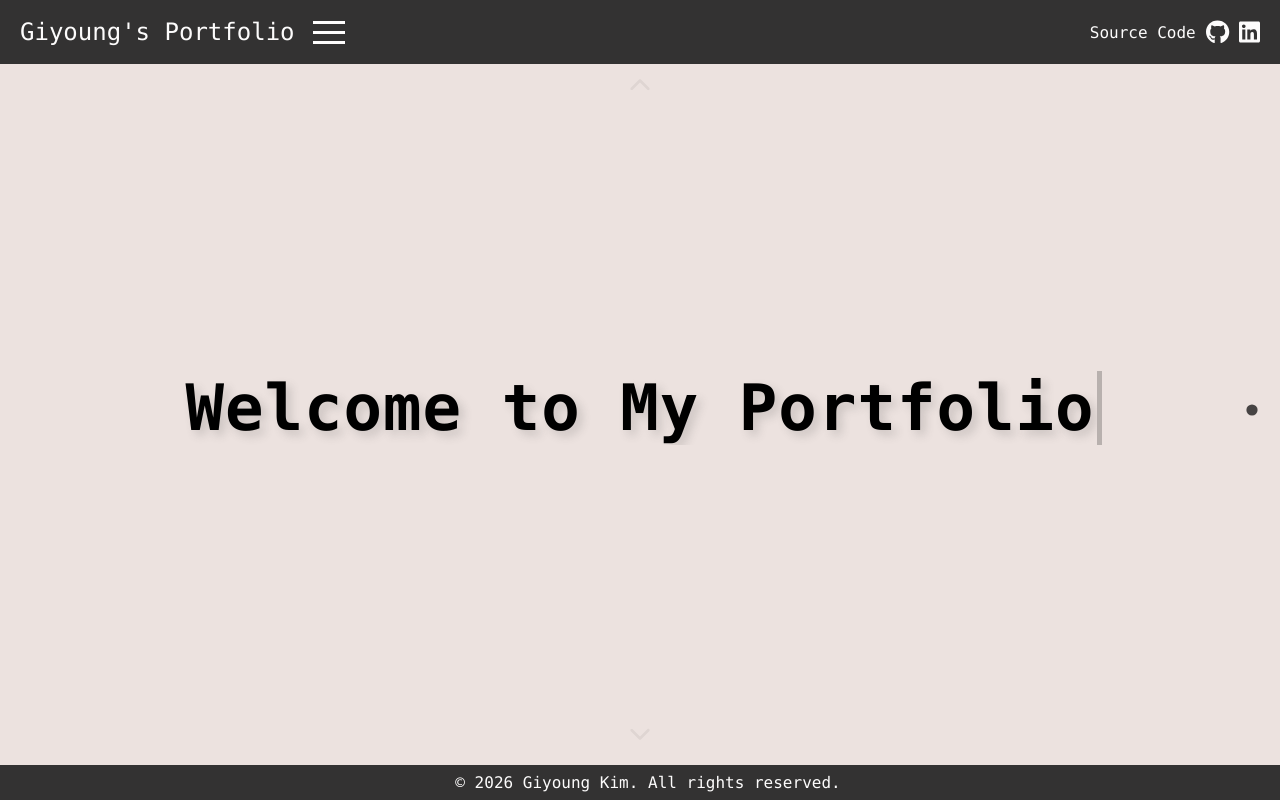
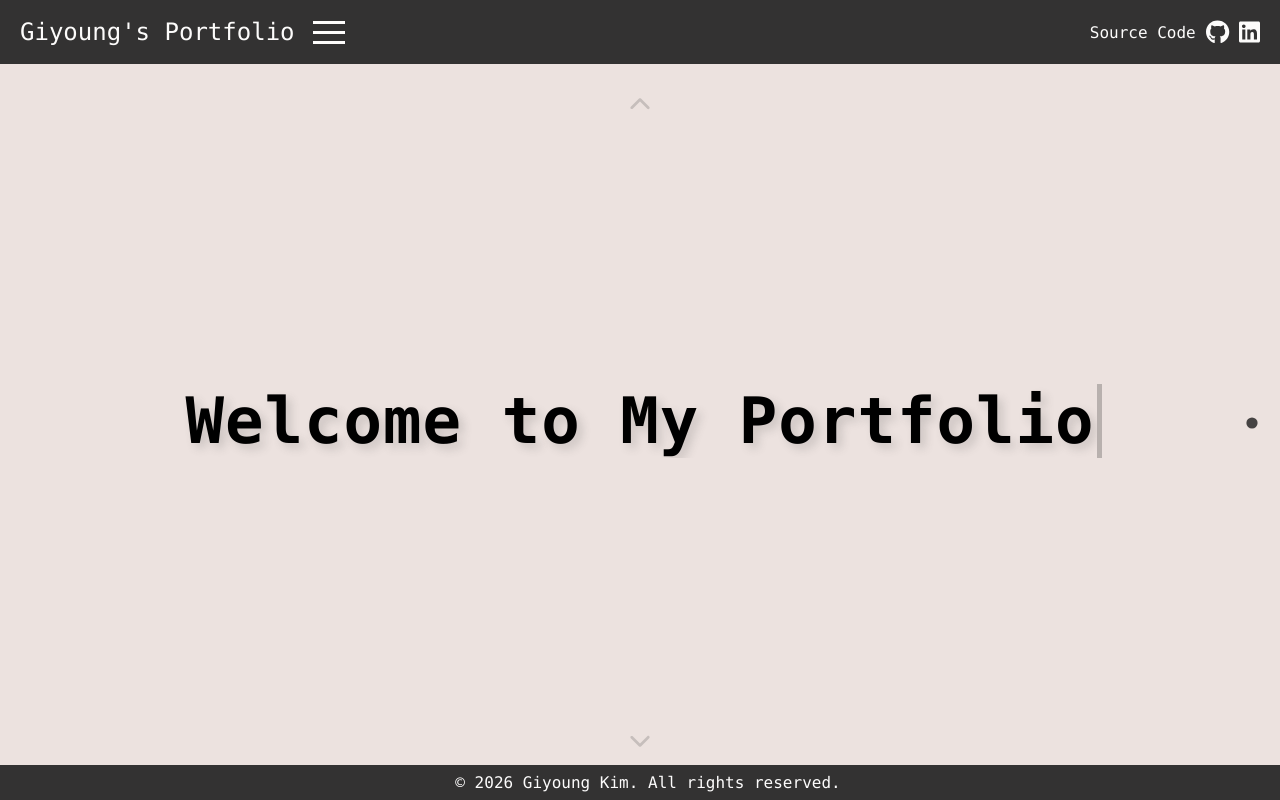
Before and after one commit to giykim/portfolio, a React (Create React App) app in the folder portfolio/: page / in a window 1280 px wide. Built offline with nearby package versions, Linux system fonts and the light colour scheme.

Commit message:
Make navbar sticky and polish section arrows

```diff
--- a/portfolio/src/components/ScrollableSections.css
+++ b/portfolio/src/components/ScrollableSections.css
@@ -30,9 +30,10 @@
     align-items: center;
     justify-content: center;
     font-size: 22px;
+    color: #333333;
     transition: opacity 0.2s;
     z-index: 10;
-    padding: 4px;
+    padding: 10px;
 }
 
 .arrow-up {
--- a/portfolio/src/pages/Navigation.css
+++ b/portfolio/src/pages/Navigation.css
@@ -2,7 +2,7 @@
 
 .navbar {
     top: 0;
-    position: fixed;
+    position: sticky;
     display: flex;
     align-items: center;
     background-color: #202020;
--- a/portfolio/src/pages/Navigation.js
+++ b/portfolio/src/pages/Navigation.js
@@ -55,7 +55,7 @@ const Navigation = () => {
                 <li onClick={toggleIsOpen}><code className="p"><Link to="/about">About</Link></code></li>
             </ul>
 
-            <div style={{ position: 'relative', marginTop: '51px', height: 'calc(100vh - 83px)' }}>
+            <div style={{ position: 'relative', height: 'calc(100vh - 83px)' }}>
                 <AnimatePresence>
                     <motion.div
                         key={location.pathname}
```
